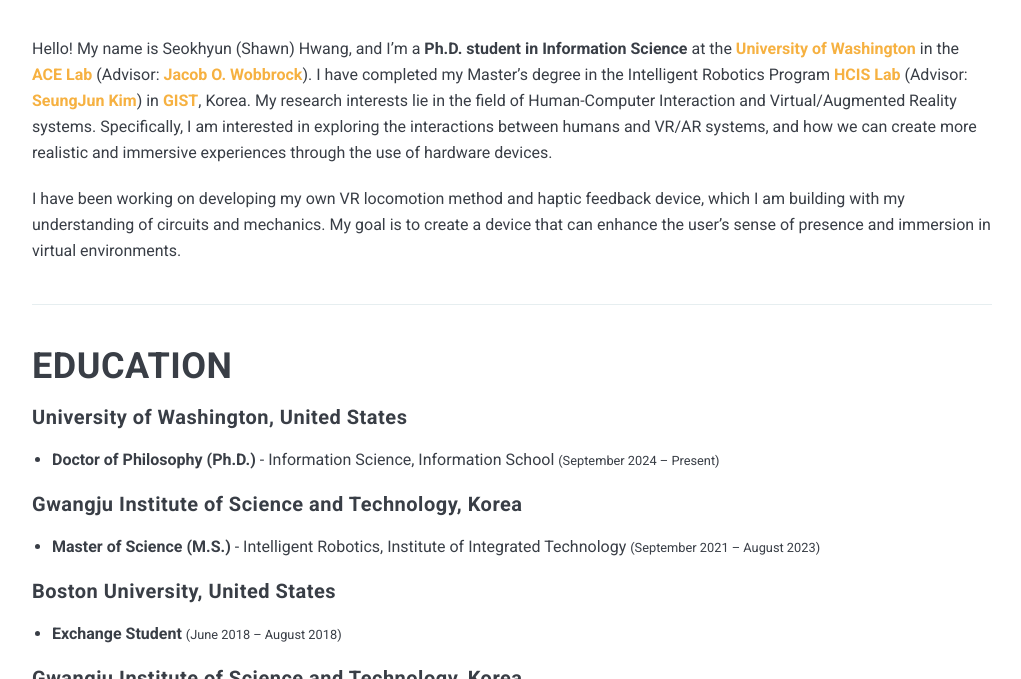
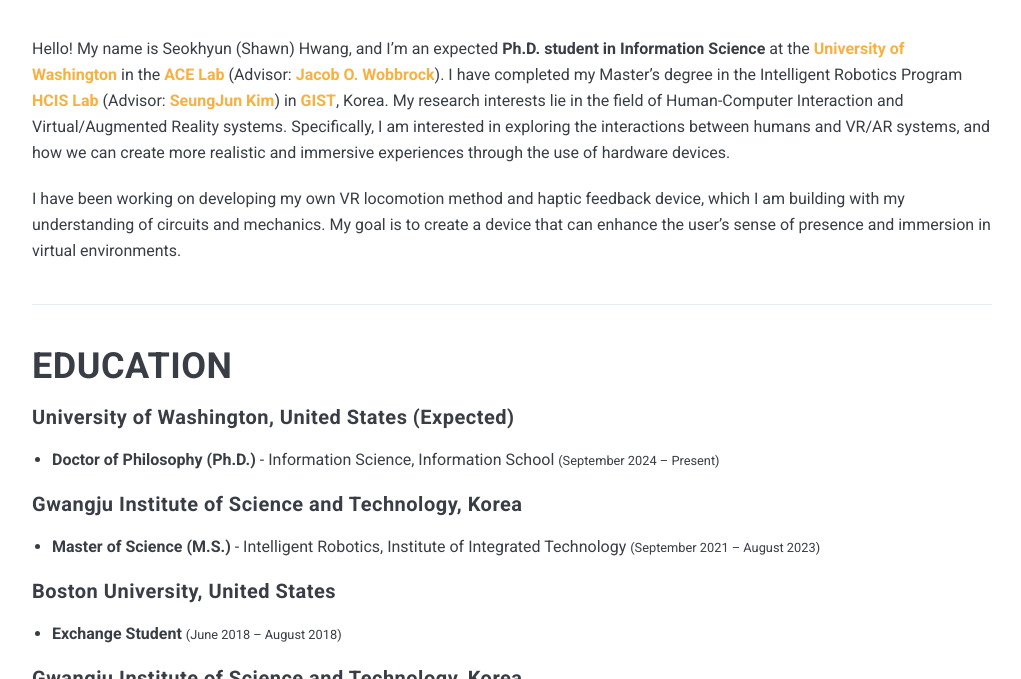
Before and after one commit to anoldhsh/anoldhsh.github.io, a Jekyll site: the page built from _pages/1about.md, in a window 1280 px wide and 900 px high, scrolled down 324 px, cut to the strip 221-900 px from the top of the window. Shown: the whole strip, without its empty margins (128-1149 px from the left). Built offline with Jekyll 4.4.1, drawn with Linux system fonts in a browser that asks for light colours; nearby versions of some CDN libraries.

Commit message:
UW de-Update

```diff
--- a/_pages/1about.md
+++ b/_pages/1about.md
@@ -5,7 +5,7 @@
 image: About.jpeg
 ---
 
-Hello! My name is Seokhyun (Shawn) Hwang, and I'm a <strong>Ph.D. student in Information Science</strong> at the <a href="https://www.washington.edu/"><strong>University of Washington</strong></a> in the <a href="https://depts.washington.edu/acelab/"><strong>ACE Lab</strong></a> (Advisor: <a href="https://faculty.washington.edu/wobbrock/"><strong>Jacob O. Wobbrock</strong></a>). I have completed my Master's degree in the Intelligent Robotics Program <a href="https://sites.google.com/view/gist-hcis-lab"><strong>HCIS Lab</strong></a> (Advisor: <a href="https://scholar.google.co.kr/citations?user=AjfRd6wAAAAJ&hl"><strong>SeungJun Kim</strong></a>) in <a href="https://www.gist.ac.kr/en/main.html"><strong>GIST</strong></a>, Korea. My research interests lie in the field of Human-Computer Interaction and Virtual/Augmented Reality systems. Specifically, I am interested in exploring the interactions between humans and VR/AR systems, and how we can create more realistic and immersive experiences through the use of hardware devices.
+Hello! My name is Seokhyun (Shawn) Hwang, and I'm an expected <strong>Ph.D. student in Information Science</strong> at the <a href="https://www.washington.edu/"><strong>University of Washington</strong></a> in the <a href="https://depts.washington.edu/acelab/"><strong>ACE Lab</strong></a> (Advisor: <a href="https://faculty.washington.edu/wobbrock/"><strong>Jacob O. Wobbrock</strong></a>). I have completed my Master's degree in the Intelligent Robotics Program <a href="https://sites.google.com/view/gist-hcis-lab"><strong>HCIS Lab</strong></a> (Advisor: <a href="https://scholar.google.co.kr/citations?user=AjfRd6wAAAAJ&hl"><strong>SeungJun Kim</strong></a>) in <a href="https://www.gist.ac.kr/en/main.html"><strong>GIST</strong></a>, Korea. My research interests lie in the field of Human-Computer Interaction and Virtual/Augmented Reality systems. Specifically, I am interested in exploring the interactions between humans and VR/AR systems, and how we can create more realistic and immersive experiences through the use of hardware devices.
 
 I have been working on developing my own VR locomotion method and haptic feedback device, which I am building with my understanding of circuits and mechanics. My goal is to create a device that can enhance the user's sense of presence and immersion in virtual environments.
 
@@ -13,7 +13,7 @@
 
 # EDUCATION
 
-#### University of Washington, United States<br />
+#### University of Washington, United States (Expected)<br />
 * <strong>Doctor of Philosophy (Ph.D.)</strong> - Information Science, Information School <small>(September 2024 – Present)</small><br />
 
 #### Gwangju Institute of Science and Technology, Korea<br />
```
Also changed, not shown: _pages/3EXPERIENCES.md (+1 -1 lines).
